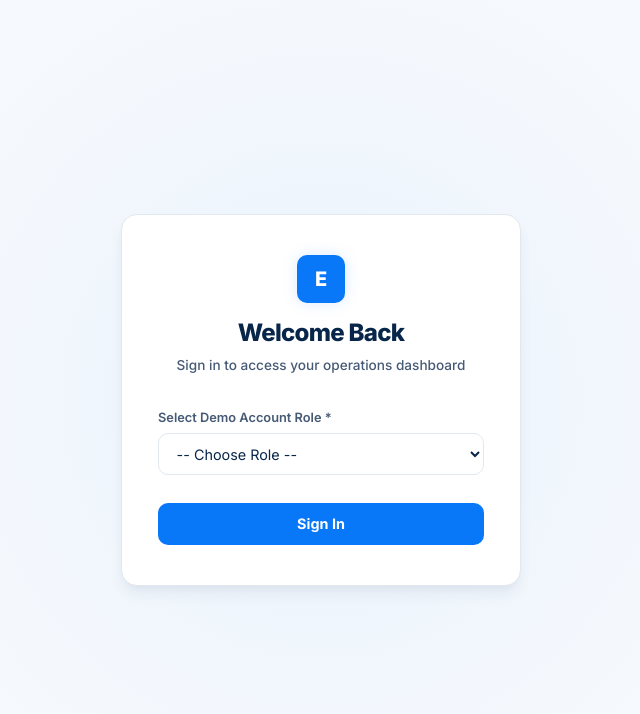
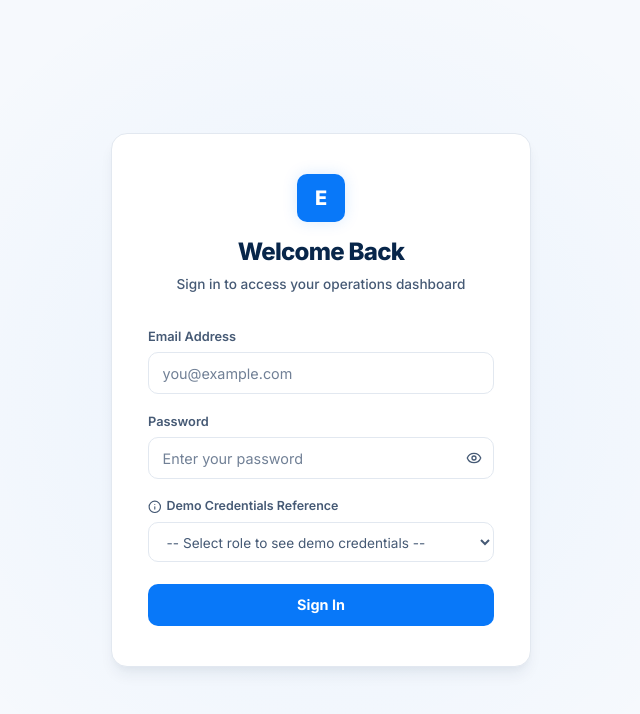
Before and after one commit to chetan9130/CRM_ERP, a React (Vite) app in the folder frontend/: page /login in a window 1280 px wide. Shown: the top 714 px of the page, without its empty margins (319-959 px from the left). Built offline with nearby package versions, Linux system fonts and the light colour scheme; no server answers.

Commit message:
Update login: add email/password fields, role dropdown for reference only (no auto-fill)

```diff
--- a/frontend/src/pages/Login.tsx
+++ b/frontend/src/pages/Login.tsx
@@ -1,56 +1,46 @@
 import React, { useState, useEffect } from 'react';
 import { useNavigate } from 'react-router-dom';
 import { useAuth } from '../context/AuthContext';
-import { AlertCircle } from 'lucide-react';
+import { AlertCircle, Eye, EyeOff, Info } from 'lucide-react';
+
+const ROLE_HINTS: Record<string, { email: string; password: string; label: string }> = {
+  admin:     { email: 'admin@mail.com',     password: 'admin123',     label: 'Administrator' },
+  sales:     { email: 'sales@mail.com',     password: 'sales123',     label: 'Sales Agent' },
+  warehouse: { email: 'warehouse@mail.com', password: 'warehouse123', label: 'Warehouse Manager' },
+  accounts:  { email: 'accounts@mail.com',  password: 'accounts123',  label: 'Accounts Officer' },
+};
 
 export const Login: React.FC = () => {
   const { login, token } = useAuth();
   const navigate = useNavigate();
 
-  const [selectedRole, setSelectedRole] = useState('');
+  const [email, setEmail] = useState('');
+  const [password, setPassword] = useState('');
+  const [hintRole, setHintRole] = useState('');
+  const [showPassword, setShowPassword] = useState(false);
   const [error, setError] = useState<string | null>(null);
   const [isSubmitting, setIsSubmitting] = useState(false);
 
-  // If already logged in, redirect immediately
   useEffect(() => {
-    if (token) {
-      navigate('/dashboard', { replace: true });
-    }
+    if (token) navigate('/dashboard', { replace: true });
   }, [token, navigate]);
 
   const handleSubmit = async (e: React.FormEvent) => {
     e.preventDefault();
     setError(null);
 
-    if (!selectedRole) {
-      setError('Please select a role to sign in.');
+    if (!email.trim() || !password.trim()) {
+      setError('Please enter your email and password.');
       return;
-    }
-
-    let targetEmail = '';
-    let targetPassword = '';
-
-    if (selectedRole === 'admin') {
-      targetEmail = 'admin@example.com';
-      targetPassword = 'admin123';
-    } else if (selectedRole === 'sales') {
-      targetEmail = 'sales@example.com';
-      targetPassword = 'sales123';
-    } else if (selectedRole === 'warehouse') {
-      targetEmail = 'warehouse@example.com';
-      targetPassword = 'warehouse123';
-    } else if (selectedRole === 'accounts') {
-      targetEmail = 'accounts@example.com';
-      targetPassword = 'accounts123';
     }
 
     setIsSubmitting(true);
     try {
-      await login(targetEmail, targetPassword);
+      await login(email.trim(), password);
       navigate('/dashboard', { replace: true });
     } catch (err: any) {
       console.error(err);
-      if (err.response && err.response.data && err.response.data.error) {
+      if (err.response?.data?.error) {
         setError(err.response.data.error);
       } else {
         setError('Invalid credentials or server unreachable.');
@@ -59,6 +49,8 @@ export const Login: React.FC = () => {
       setIsSubmitting(false);
     }
   };
+
+  const hint = hintRole ? ROLE_HINTS[hintRole] : null;
 
   return (
     <div style={{
@@ -73,7 +65,7 @@ export const Login: React.FC = () => {
     }}>
       <div className="card" style={{
         width: '100%',
-        maxWidth: '400px',
+        maxWidth: '420px',
         padding: '2.5rem 2.25rem',
         backgroundColor: '#ffffff',
         border: '1px solid var(--border-color)',
@@ -126,33 +118,118 @@ export const Login: React.FC = () => {
           </div>
         )}
 
-        {/* Login Form */}
-        <form onSubmit={handleSubmit} style={{ display: 'flex', flexDirection: 'column', gap: '1.2rem' }}>
-          {/* Quick Role Select */}
+        <form onSubmit={handleSubmit} style={{ display: 'flex', flexDirection: 'column', gap: '1.1rem' }}>
+
+          {/* Email */}
           <div style={{ display: 'flex', flexDirection: 'column', gap: '0.4rem' }}>
-            <label style={{ fontSize: '0.8rem', fontWeight: 600, color: 'var(--text-secondary)' }}>
-              Select Demo Account Role *
+            <label htmlFor="login-email" style={{ fontSize: '0.8rem', fontWeight: 600, color: 'var(--text-secondary)' }}>
+              Email Address
             </label>
-            <select
-              value={selectedRole}
-              onChange={(e) => setSelectedRole(e.target.value)}
+            <input
+              id="login-email"
+              type="email"
+              value={email}
+              onChange={(e) => setEmail(e.target.value)}
+              placeholder="you@example.com"
               required
               disabled={isSubmitting}
               style={{ height: '42px', fontSize: '0.9rem' }}
-            >
-              <option value="">-- Choose Role --</option>
-              <option value="admin">Administrator (admin@example.com)</option>
-              <option value="sales">Sales Agent (sales@example.com)</option>
-              <option value="warehouse">Warehouse Manager (warehouse@example.com)</option>
-              <option value="accounts">Accounts Officer (accounts@example.com)</option>
-            </select>
+            />
           </div>
 
-          {/* Submit Button */}
+          {/* Password */}
+          <div style={{ display: 'flex', flexDirection: 'column', gap: '0.4rem' }}>
+            <label htmlFor="login-password" style={{ fontSize: '0.8rem', fontWeight: 600, color: 'var(--text-secondary)' }}>
+              Password
+            </label>
+            <div style={{ position: 'relative' }}>
+              <input
+                id="login-password"
+                type={showPassword ? 'text' : 'password'}
+                value={password}
+                onChange={(e) => setPassword(e.target.value)}
+                placeholder="Enter your password"
+                required
+                disabled={isSubmitting}
+                style={{ height: '42px', fontSize: '0.9rem', width: '100%', paddingRight: '2.75rem', boxSizing: 'border-box' }}
+              />
+              <button
+                type="button"
+                onClick={() => setShowPassword((p) => !p)}
+                tabIndex={-1}
+                style={{
+                  position: 'absolute',
+                  right: '0.75rem',
+                  top: '50%',
+                  transform: 'translateY(-50%)',
+                  background: 'none',
+                  border: 'none',
+                  cursor: 'pointer',
+                  padding: 0,
+                  color: 'var(--text-secondary)',
+                  display: 'flex',
+                  alignItems: 'center'
+                }}
+              >
+                {showPassword
+                  ? <EyeOff style={{ width: '1rem', height: '1rem' }} />
+                  : <Eye style={{ width: '1rem', height: '1rem' }} />}
+              </button>
+            </div>
+          </div>
+
+          {/* Demo Role Hint (reference only — does NOT auto-fill) */}
+          <div style={{ display: 'flex', flexDirection: 'column', gap: '0.4rem' }}>
+            <label htmlFor="hint-role" style={{
+              fontSize: '0.78rem',
+              fontWeight: 600,
+              color: 'var(--text-secondary)',
+              display: 'flex',
+              alignItems: 'center',
+              gap: '0.3rem'
+            }}>
+              <Info style={{ width: '0.85rem', height: '0.85rem' }} />
+              Demo Credentials Reference
+            </label>
+            <select
+              id="hint-role"
+              value={hintRole}
+              onChange={(e) => setHintRole(e.target.value)}
+              disabled={isSubmitting}
+              style={{ height: '40px', fontSize: '0.85rem', color: 'var(--text-secondary)' }}
+            >
+              <option value="">-- Select role to see demo credentials --</option>
+              <option value="admin">Administrator</option>
+              <option value="sales">Sales Agent</option>
+              <option value="warehouse">Warehouse Manager</option>
+              <option value="accounts">Accounts Officer</option>
+            </select>
+
+            {hint && (
+              <div style={{
+                marginTop: '0.25rem',
+                padding: '0.6rem 0.85rem',
+                backgroundColor: 'rgba(8, 120, 249, 0.05)',
+                border: '1px solid rgba(8, 120, 249, 0.15)',
+                borderRadius: 'var(--radius-md)',
+                fontSize: '0.78rem',
+                color: 'var(--text-secondary)',
+                lineHeight: 1.6
+              }}>
+                <strong style={{ color: 'var(--text-primary)', display: 'block', marginBottom: '0.2rem' }}>
+                  {hint.label}
+                </strong>
+                <span>Email: <code style={{ userSelect: 'all' }}>{hint.email}</code></span><br />
+                <span>Password: <code style={{ userSelect: 'all' }}>{hint.password}</code></span>
+              </div>
+            )}
+          </div>
+
+          {/* Submit */}
           <button
             type="submit"
             className="btn btn-primary"
-            style={{ width: '100%', marginTop: '0.5rem', height: '42px', fontWeight: 700 }}
+            style={{ width: '100%', marginTop: '0.25rem', height: '42px', fontWeight: 700 }}
             disabled={isSubmitting}
           >
             {isSubmitting ? (
```
Also changed, not shown: 1 other file (tests, documents, lock files or other folders).
